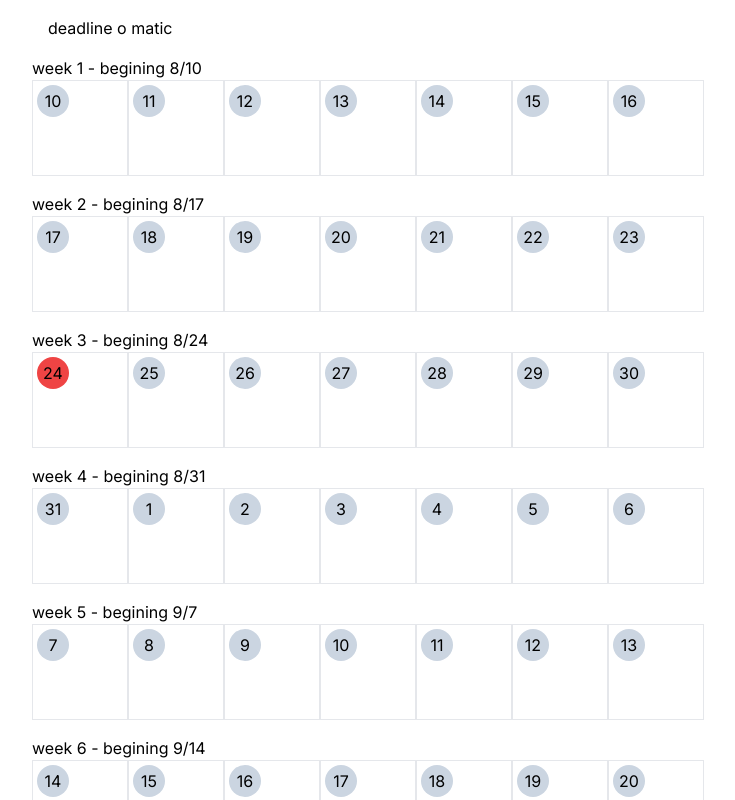
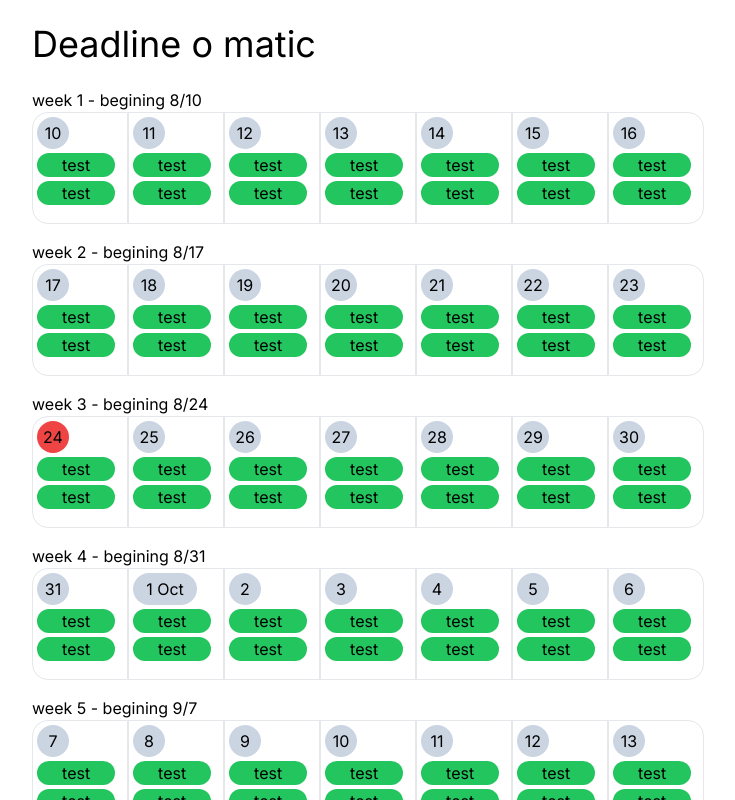
Before and after one commit to COOK1EK1W1/deadline-web, a Next.js app: page / in a window 1280 px wide. Shown: the top 800 px of the page, without its empty margins (272-1007 px from the left). Built offline with nearby package versions, Linux system fonts and the light colour scheme.

Commit message:
added more styles and stuff

```diff
--- a/src/app/calendar.tsx
+++ b/src/app/calendar.tsx
@@ -16,7 +16,7 @@ export default function Calendar({startDate}: {startDate: Date}){
 
   }
 
-  return <div className="w-full table-fixed">
+  return <div className="calendar w-full table-fixed">
       {rows}
   </div>
 }
--- a/src/app/globals.css
+++ b/src/app/globals.css
@@ -2,7 +2,9 @@
 @tailwind components;
 @tailwind utilities;
 
-td{
-  border:solid;
-  border-width: 1px;
+div.week > div:first-child{
+  @apply rounded-l-2xl
 }
+div.week > div:last-child{
+  @apply rounded-r-2xl
+}
--- a/src/app/layout.tsx
+++ b/src/app/layout.tsx
@@ -5,8 +5,8 @@ import { Inter } from 'next/font/google'
 const inter = Inter({ subsets: ['latin'] })
 
 export const metadata: Metadata = {
-  title: 'Create Next App',
-  description: 'Generated by create next app',
+  title: 'Deadline O Matic',
+  description: 'The upcoming deadlines',
 }
 
 export default function RootLayout({
--- a/src/app/page.tsx
+++ b/src/app/page.tsx
@@ -6,7 +6,7 @@ export default function Home() {
 
   return (
     <main className="grid justify-center">
-      <h1 className="p-4">deadline o matic</h1>
+      <h1 className="py-6 text-4xl">Deadline o matic</h1>
       <Calendar startDate={startDate}/>
     </main>
   )
--- a/src/app/week.tsx
+++ b/src/app/week.tsx
@@ -1,21 +1,24 @@
 export default function Week({startOfWeek}: {startOfWeek: Date}){
   const rows = []
+  const months = ["Jan", "Feb", "Mar", "Apr", "Jun", "Jul", "Aug", "Sep", "Oct", "Nov", "Dec"]
   for (let i = 0; i < 7; i++){
     const dateOfDay = new Date(startOfWeek.getTime() + 24*60*60*1000 * i)
       rows.push(
-          <div className="w-24 h-24 border">
-            {(dateOfDay.toLocaleDateString() != new Date().toLocaleDateString()) &&
-              <div className="w-8 m-1 p-1 text-center rounded-full bg-slate-300">{dateOfDay.getDate()}</div>
-            }
-            {(dateOfDay.toLocaleDateString() == new Date().toLocaleDateString()) &&
-              <div className="w-8 m-1 p-1 text-center rounded-full bg-red-500">{dateOfDay.getDate()}</div>
-            }
+          <div className="w-24 h-28 border">
+              <div className={`${dateOfDay.getDate() == 1 ? "w-16" : "w-8"} m-1 p-1 text-center rounded-full ${(dateOfDay.toLocaleDateString() == new Date().toLocaleDateString()) ? "bg-red-500" :  "bg-slate-300" }`}>
+                {dateOfDay.getDate()} {dateOfDay.getDate() == 1 && months[dateOfDay.getMonth()]}
+              </div>
+
+              {/* dummy data */}
+              <div className="w-5/6 m-1 bg-green-500 rounded-full px-1 mb-1 text-center">test</div>
+              <div className="w-5/6 m-1 bg-green-500 rounded-full px-1 mb-1 text-center">test</div>
+
           </div>
       )
 
 
   }
-  return <div className="flex pb-4">
+  return <div className="week flex pb-4">
       {rows}
     </div>
 }
```
